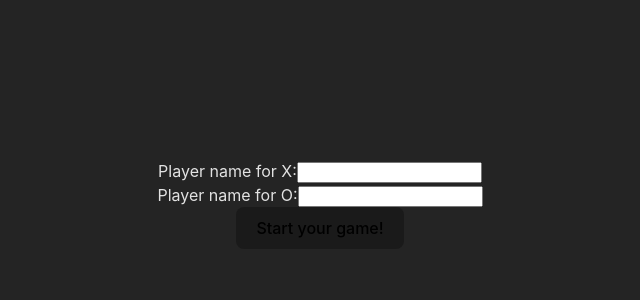
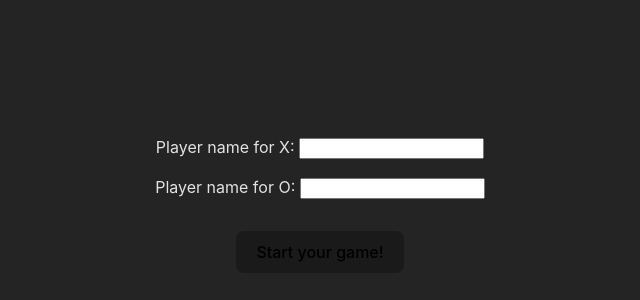
Before and after one commit to davidstalgren/tic-tac-toe-Vue, a Vue app: page / in a window 1280 px wide. Shown: the part 196-496 px from the top of the page, without its empty margins (320-960 px from the left). Built offline with nearby package versions, Linux system fonts and the light colour scheme.

Commit message:
base styling for the addPlayersForm component

```diff
--- a/src/components/AddPlayersForm.vue
+++ b/src/components/AddPlayersForm.vue
@@ -14,12 +14,18 @@ function handleSubmit(newPlayer1: string, newPlayer2: string) {
 
 <template>
     <form class="addPlayerForm" @submit.prevent="handleSubmit(newPlayer1, newPlayer2)">
-        <label>Player name for X:<input v-model="newPlayer1" type="text" /></label><br>
-        <label>Player name for O:<input v-model="newPlayer2" type="text" /></label><br>
+        <label>Player name for X: <input v-model="newPlayer1" type="text" /></label><br>
+        <label>Player name for O: <input v-model="newPlayer2" type="text" /></label><br>
         <button>Start your game!</button>
     </form>
 </template>
 
 <style scoped>
+input {
+    margin-bottom: 1rem;
+}
 
+button {
+    margin-top: 1rem;
+}
 </style>
```
